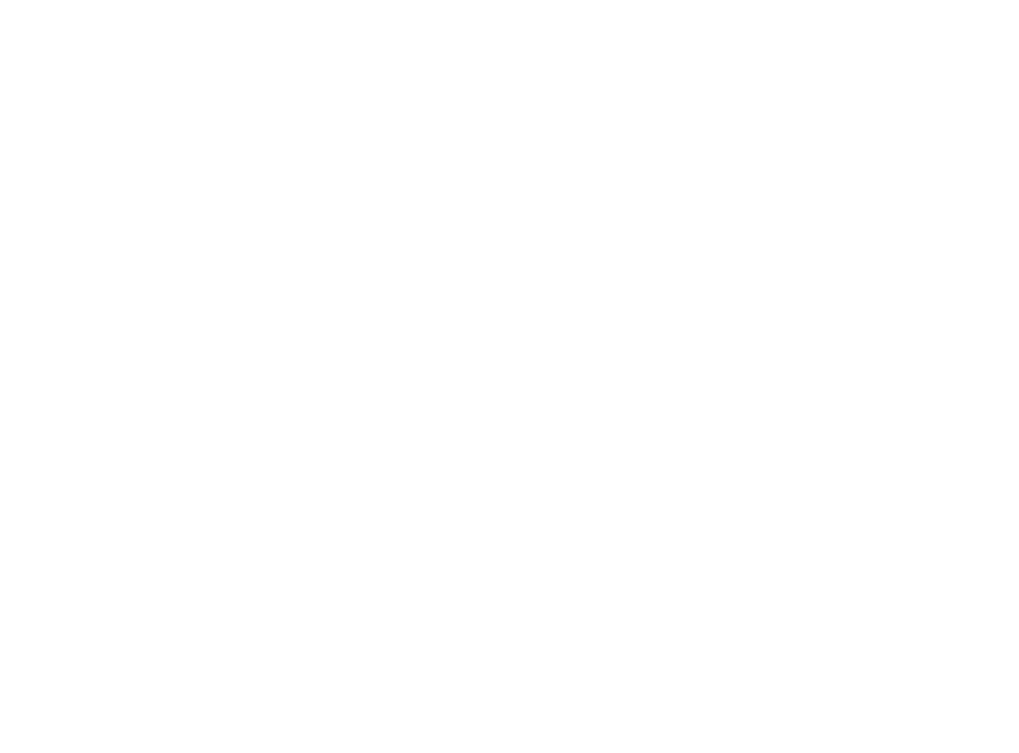
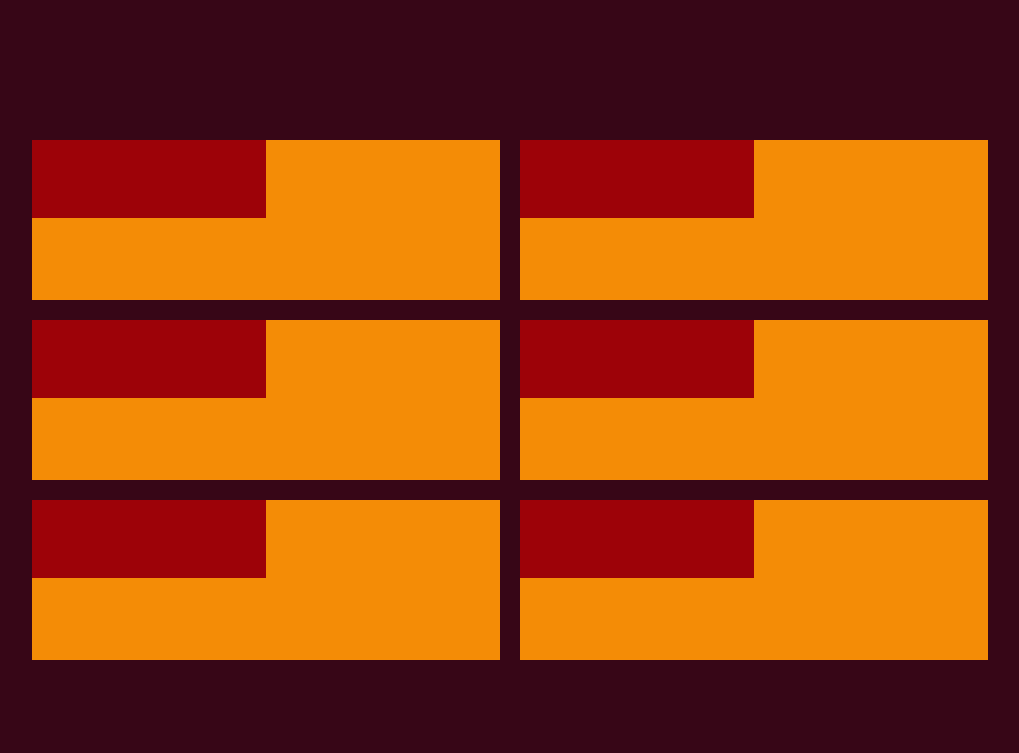
Before and after one commit to Patrick-Svensson/flexbox-exercise, a plain HTML site: page index.html in a window 1280 px wide. Shown: the whole page, without its empty margins (130-1149 px from the left). Drawn offline with Linux system fonts and the light colour scheme.

Commit message:
Add containers and boxes for basic structure.

```diff
--- a/index.html
+++ b/index.html
@@ -6,7 +6,38 @@
     <title>Flexbox Exercise 1</title>
     <link rel="stylesheet" href="styles/style.css" type="text/css">
 </head>
-<body>
-
+<body class="page-one">
+    <div class="container">
+        <div class="box">
+            <div class="square box--top-left"></div>
+            <div class="square box--top-left"></div>
+            <div class="square box--top-left"></div>
+        </div>
+        <div class="box">
+            <div class="square box--top-right"></div>
+            <div class="square box--top-right"></div>
+            <div class="square box--top-right"></div>
+        </div>
+        <div class="box">
+            <div class="square box--center-left"></div>
+            <div class="square box--center-left"></div>
+            <div class="square box--center-left"></div>
+        </div>
+        <div class="box">
+            <div class="square box--center-right"></div>
+            <div class="square box--center-right"></div>
+            <div class="square box--center-right"></div>
+        </div>
+        <div class="box">
+            <div class="square box--bottom-left"></div>
+            <div class="square box--bottom-left"></div>
+            <div class="square box--bottom-left"></div>
+        </div>
+        <div class="box">
+            <div class="square box--bottom-right"></div>
+            <div class="square box--bottom-right"></div>
+            <div class="square box--bottom-right"></div>
+        </div>
+    </div>
 </body>
 </html>
--- a/styles/style.css
+++ b/styles/style.css
@@ -3,3 +3,35 @@
     margin: 0;
     box-sizing: border-box;
 }
+
+.page-one {
+    display: flex;
+    background-color: #370617;
+    min-height: 100vh;
+    min-width: 100vw;
+    justify-content: center;
+    align-items: center;
+}
+
+.container {
+    display: flex;
+    width: 1152px;
+    height: 700px;
+    flex-wrap:  wrap;
+    justify-content: center;
+    align-content: center;
+}
+
+.box {
+    display: flex;
+    width: 468px;
+    height: 160px;
+    background-color: #F48C06;
+    margin: 10px;
+}
+
+.square{
+    width: 78px;
+    height: 78px;
+    background-color: #9D0208;
+}
```
